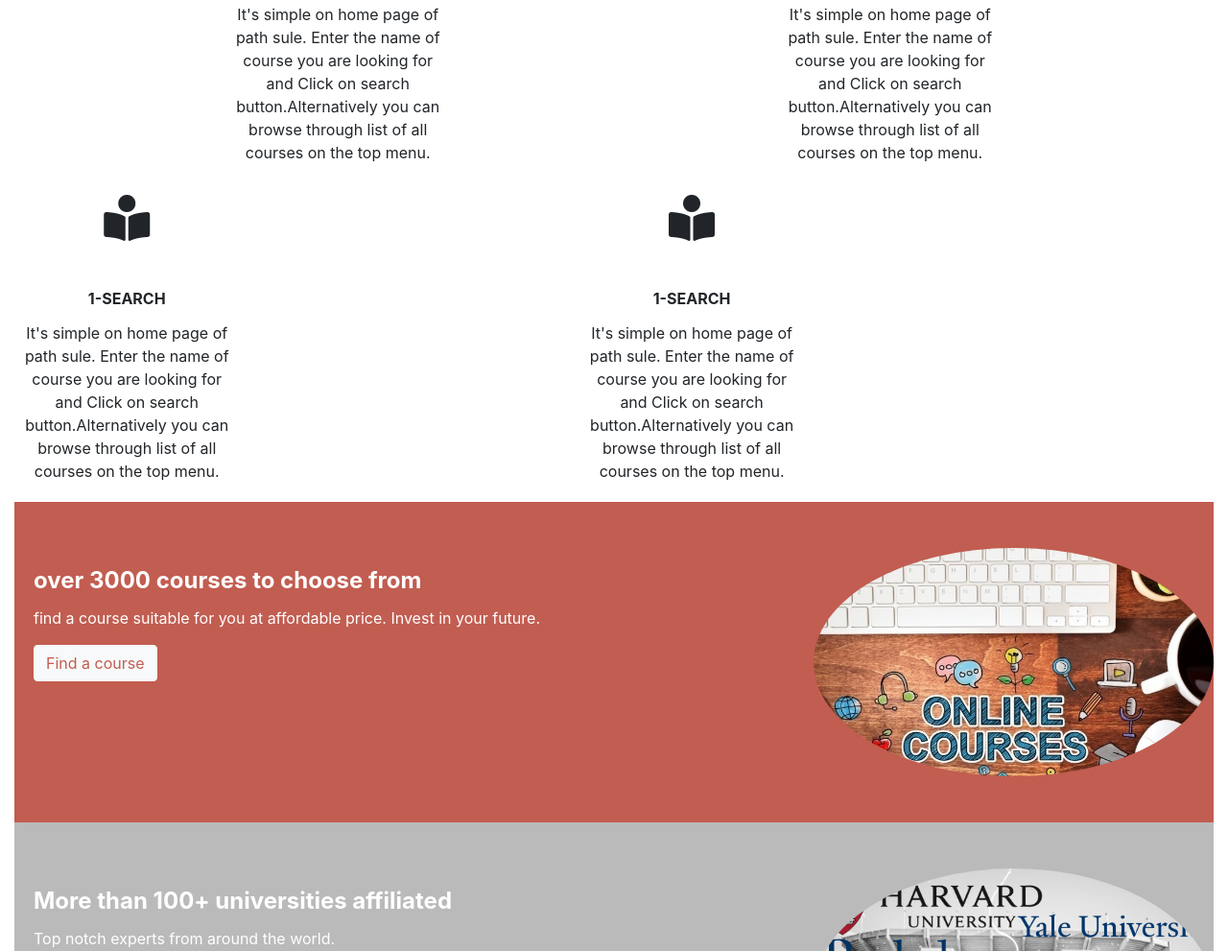
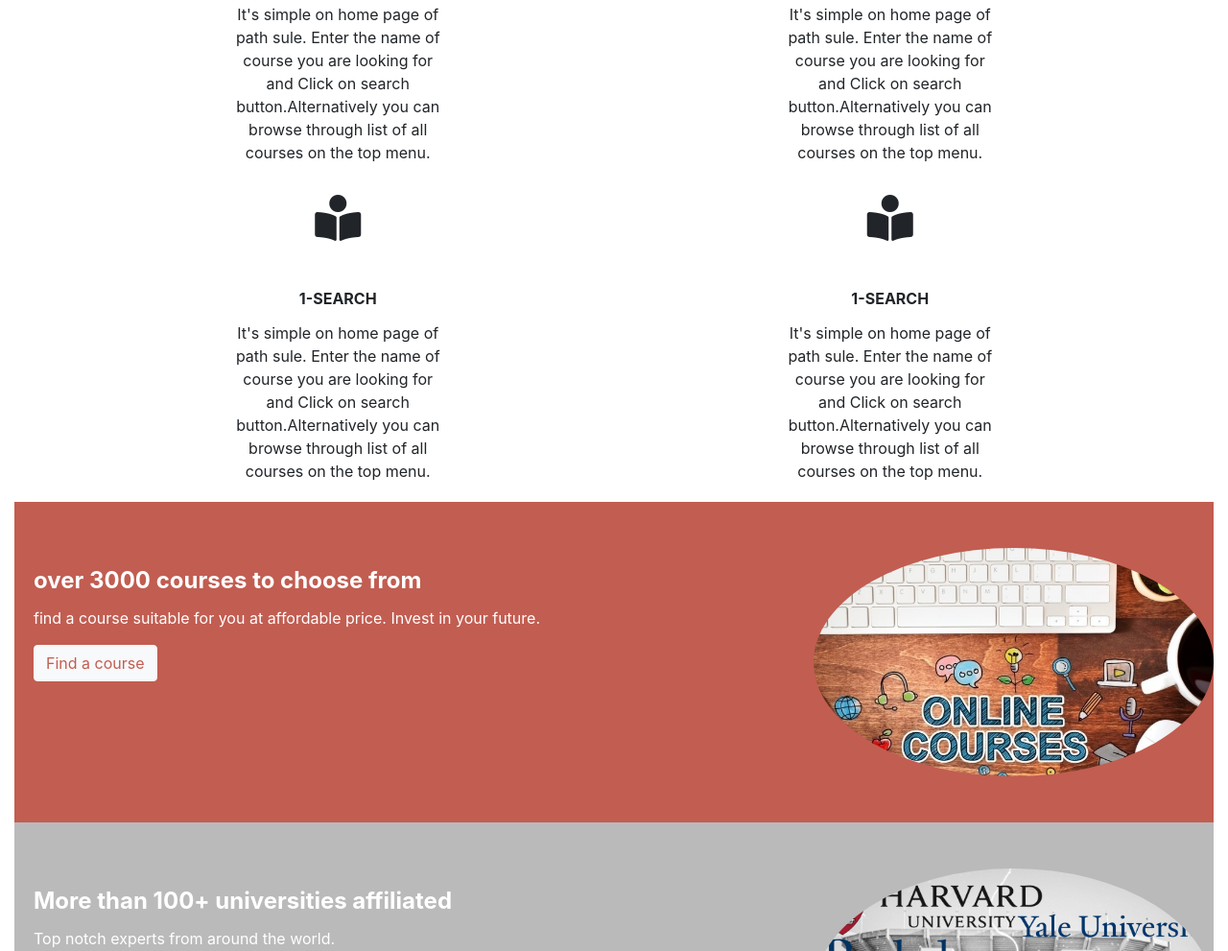
Before and after one commit to jamestucker1988/capstone, a website: page index.html in a window 1280 px wide. Shown: the part 1132-2123 px from the top of the page at 96% size. Drawn offline with Linux system fonts and the light colour scheme.

Commit message:
fixed orientation of search1 items

```diff
--- a/index.html
+++ b/index.html
@@ -164,8 +164,57 @@
           </div>
         </div>
       </div>
+      <div class="row no-gutters m-0">
+        <div class="col-sm-12 col-md-2 col-lg-2"></div>
+        <div class="col-sm-12 col-md-8 col-lg-8">
+          <div class="row gutters">
+            <div class="col-12 col-sm-4 col-md-4 col-lg-4">
+              <div class="card border-0">
+                <div class="card-header border-0">
+                  <p class="text-center-p">
+                    <span class="fas fa-book-reader fontsize-2"></span>
+                  </p>
+                </div>
+                <div class="card-body border-0">
+                  <div class="card-title font-weight-bold text-center-p">
+                    1-SEARCH
+                  </div>
+                  <p class="card-text text-center-p">
+                    It's simple on home page of path sule. Enter the name of
+                    course you are looking for and Click on search
+                    button.Alternatively you can browse through list of all
+                    courses on the top menu.
+                  </p>
+                </div>
+              </div>
+            </div>
+            <div class="col-0 col-sm-0 col-md-4 col-lg-4"></div>
+            <div class="col-12 col-sm-12 col-md-4 col-lg-4">
+              <div class="card border-0">
+                <div class="card-header border-0">
+                  <p class="text-center-p">
+                    <span class="fas fa-book-reader fontsize-2"></span>
+                  </p>
+                </div>
+                <div class="card-body border-0">
+                  <div class="card-title font-weight-bold text-center-p">
+                    1-SEARCH
+                  </div>
+                  <p class="card-text text-center-p">
+                    It's simple on home page of path sule. Enter the name of
+                    course you are looking for and Click on search
+                    button.Alternatively you can browse through list of all
+                    courses on the top menu.
+                  </p>
+                </div>
+              </div>
+            </div>
+            <div class="col-0 col-sm-0 col-md-4 col-lg-4"></div>
+          </div>
+        </div>
+      </div>
     </div>
-    <div class="row no-gutters m-0 d-none d-sm-none d-md-block d-lg-block">
+    <!-- <div class="row no-gutters m-0 d-none d-sm-none d-md-block d-lg-block">
       <div class="col-sm-12 col-md-2 col-lg-2"></div>
       <div class="col-sm-12 col-md-8 col-lg-8">
         <div class="row gutters">
@@ -212,7 +261,7 @@
           </div>
         </div>
       </div>
-    </div>
+    </div> -->
 
     <div class="container-fluid">
       <div class="row no-gutters">
```
